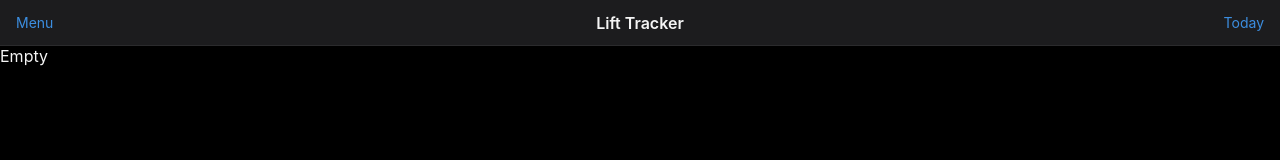
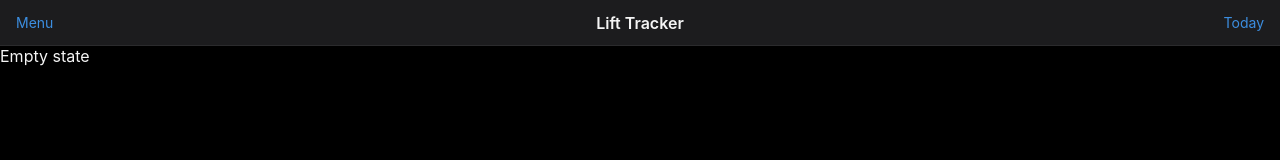
Before and after one commit to Grinch3214/LiftTracker, a Vue app in the folder frontend/: page / in a window 1280 px wide. Shown: the top 160 px of the page. Built offline with nearby package versions, Linux system fonts and the light colour scheme; the HTML template or start-up script is replaced by a standard one.

Commit message:
frontend: No time now

```diff
--- a/frontend/src/components/MxListWorkoutDay.vue
+++ b/frontend/src/components/MxListWorkoutDay.vue
@@ -1,6 +1,8 @@
 <template>
   <div class="workout-day">
-    <div v-if="currentWorkoutExercises.length === 0" class="empty">Empty</div>
+    <div v-if="currentWorkoutExercises.length === 0" class="empty">
+      Empty state
+    </div>
 
     <div
       v-for="exercise in currentWorkoutExercises"
```
